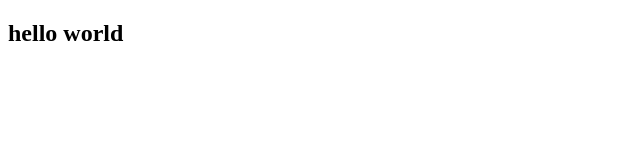
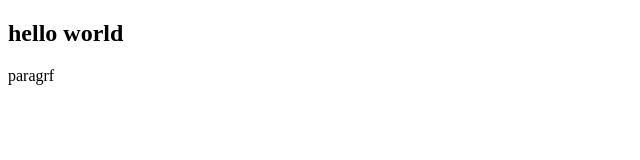
Before and after one commit to bukaooo/github-tutorial, a plain HTML site: page index.html in a window 1280 px wide. Shown: the full height of the page, 0-640 px from the left. Drawn offline with Linux system fonts and the light colour scheme.

Commit message:
add new p tag

```diff
--- a/index.html
+++ b/index.html
@@ -10,5 +10,7 @@
     <h2>hello world
 
     </h2>
+   <p>paragrf</p>
+
 </body>
 </html>
```
